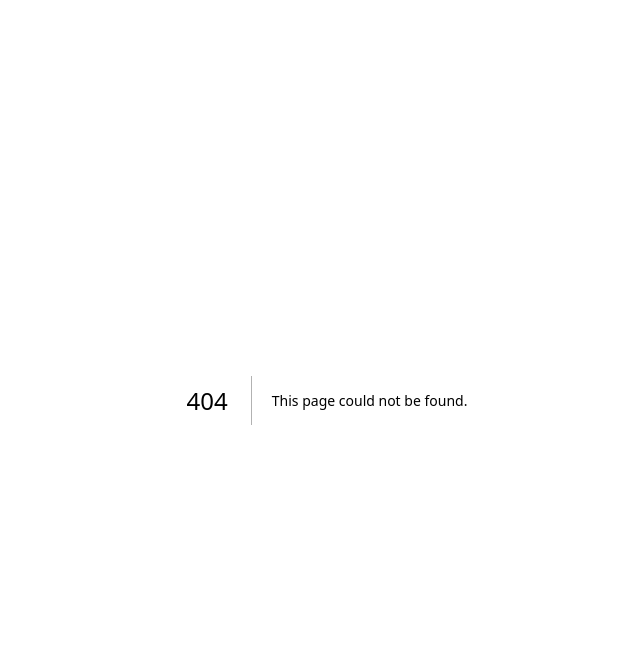
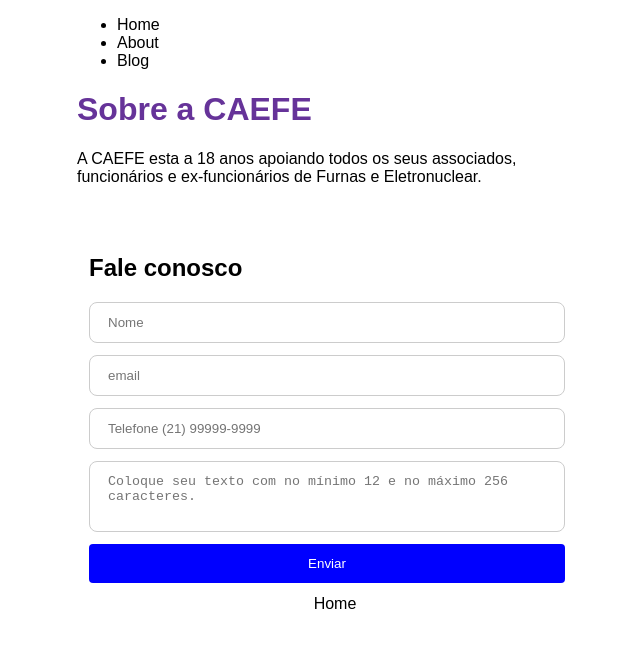
Before and after one commit to douglas85rj/intranet_caefe_next, a Next.js app: page /about in a window 1280 px wide. Before the commit this address had no page. Shown: the top 648 px of the page, without its empty margins (313-953 px from the left). Built offline with nearby package versions, Linux system fonts and the light colour scheme.

Commit message:
Correção, index e About

```diff
--- /dev/null
+++ b/pages/about.tsx
@@ -0,0 +1,15 @@
+
+import Layout from '../src/components/layout'
+
+
+const AboutPage = () => {
+  return (
+    <Layout pageTitle="Sobre a CAEFE">
+      <p>A CAEFE esta a 18 anos apoiando todos os seus associados, funcionários e ex-funcionários de Furnas e Eletronuclear.</p>
+    </Layout>
+  )
+}
+
+export const Head = () => "Sobre";
+
+export default AboutPage
--- a/src/components/layout.tsx
+++ b/src/components/layout.tsx
@@ -8,9 +8,9 @@
   navLinkItem,
   navLinkText,
   siteTitle,
-} from "../layout.module.css";
+} from "../components/layout.module.css";
 
-const Layout = ({ }) => {
+const Layout = ({pageTitle, children }) => {
 
 
   return (
@@ -36,8 +36,8 @@
         </ul>
       </nav>
       <main>
-
-
+      <h1 className={heading}>{pageTitle}</h1>
+        {children}
         <Footer />
       </main>
     </div>
```
Also changed, not shown: pages/index.tsx (+4 -3 lines).
